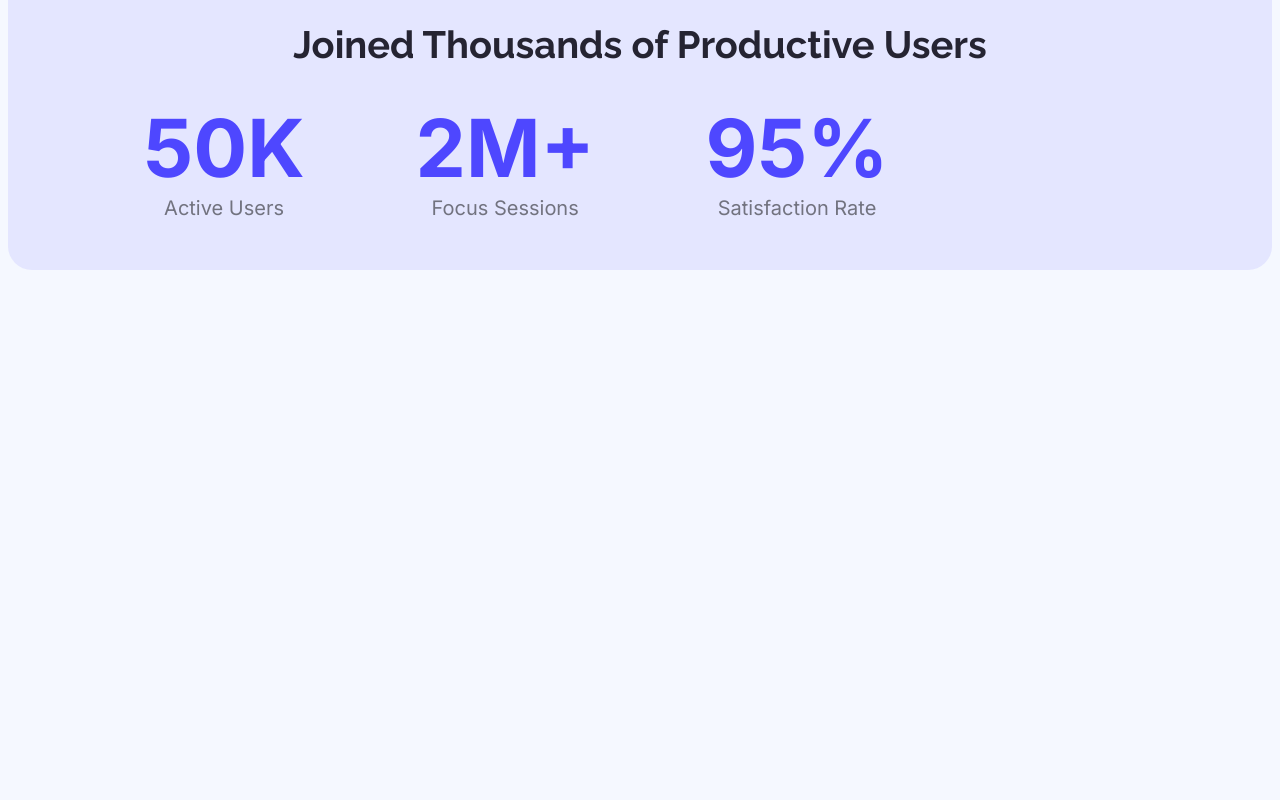
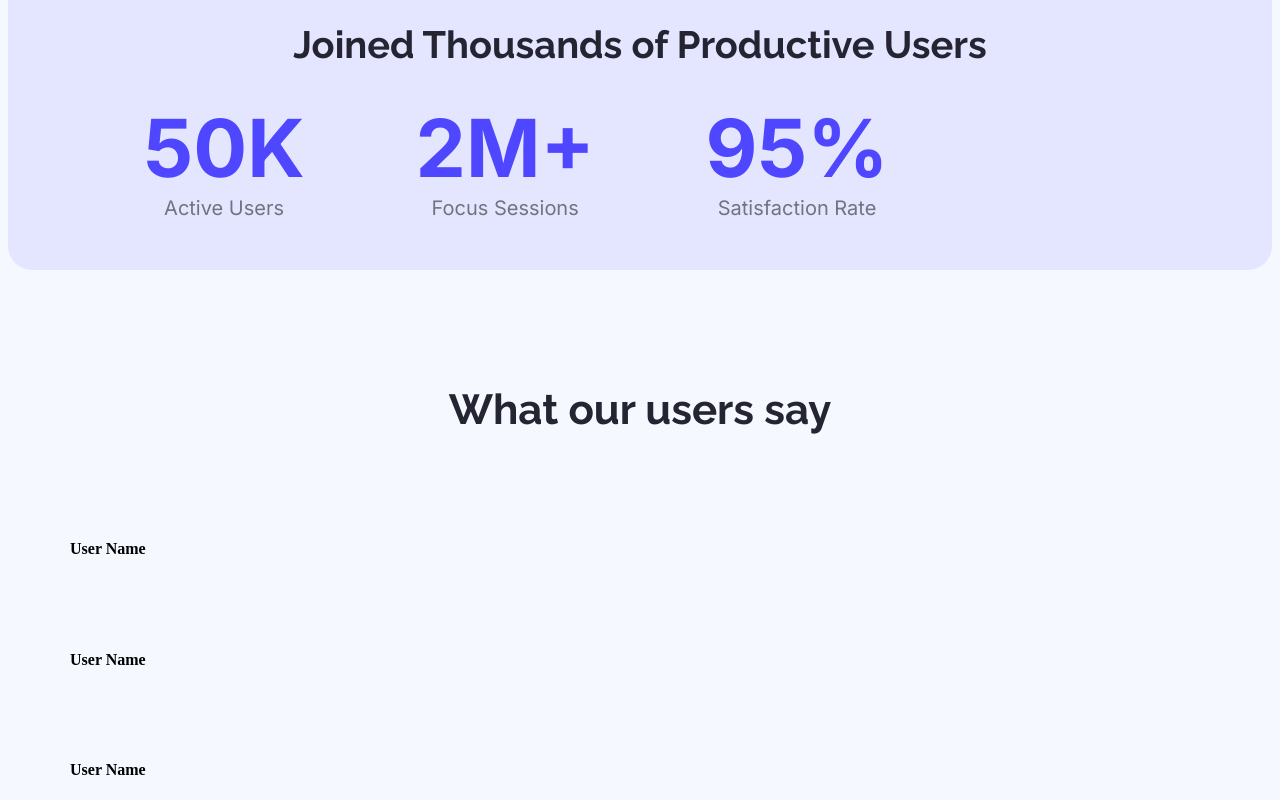
Before and after one commit to sameul-hasan/Assigenment_1, a plain HTML site: page index.html in a window 1280 px wide. Shown: the part 1474-2274 px from the top of the page. Before the commit the page ends 1752 px from the top, so only its background shows below. Drawn offline with Linux system fonts and the light colour scheme.

Commit message:
css update

```diff
--- a/index.html
+++ b/index.html
@@ -10,7 +10,7 @@
     <link rel="preconnect" href="https://fonts.googleapis.com">
     <link rel="preconnect" href="https://fonts.gstatic.com" crossorigin>
     <link href="https://fonts.googleapis.com/css2?family=Inter:ital,opsz,wght@0,14..32,100..900;1,14..32,100..900&family=Open+Sans:ital,wght@0,300..800;1,300..800&family=Raleway:ital,wght@0,100..900;1,100..900&display=swap" rel="stylesheet">
-    <link rel="stylesheet" href="style/Flow.css">
+    <link rel="stylesheet" href="style/flow.css">
 </head>
 <body>
     <header class="header">
@@ -56,8 +56,50 @@
                     <p class="card-description inter-normal">Satisfaction Rate</p>
                 </div>
             </Section>
-
         </div>
+        <!-- Users’ Feedback Section -->
+         <div class="feedback wid">
+            <h2 class="feedback-title raleway-normal">What our users say</h2>
+            <section class="feedback-cards">
+                <div class="cards">
+                <div class="card">
+                    <h3 class="card-title"></h3>
+                    <p class="card-discription"></p>
+                </div>
+                </div>
+                <div class="feedback-giver">
+                    <img src="" alt="">
+                    <h4 class="feedback-name">User Name</h4>
+                    <p class="date"></p>
+                </div>
+            </section>
+            <section class="feedback-cards">
+                <div class="cards">
+                <div class="card">
+                    <h3 class="card-title"></h3>
+                    <p class="card-discription"></p>
+                </div>
+                </div>
+                <div class="feedback-giver">
+                    <img src="" alt="">
+                    <h4 class="feedback-name">User Name</h4>
+                    <p class="date"></p>
+                </div>
+            </section>
+             <section class="feedback-cards">
+                <div class="cards">
+                <div class="card">
+                    <h3 class="card-title"></h3>
+                    <p class="card-discription"></p>
+                </div>
+                </div>
+                <div class="feedback-giver">
+                    <img src="" alt="">
+                    <h4 class="feedback-name">User Name</h4>
+                    <p class="date"></p>
+                </div>
+            </section>
+         </div>
     </main>
     <footer>
 
--- a/style/flow.css
+++ b/style/flow.css
@@ -135,3 +135,11 @@ nav ul li a{
     color: rgba(0, 0, 0, 50%);
     margin: 0 0;
 }
+
+/* Users’ Feedback Section */
+.feedback-title{
+    text-align: center;
+    font-size: 42px;
+    font-weight: bold;
+    color: #252432;
+}
```
